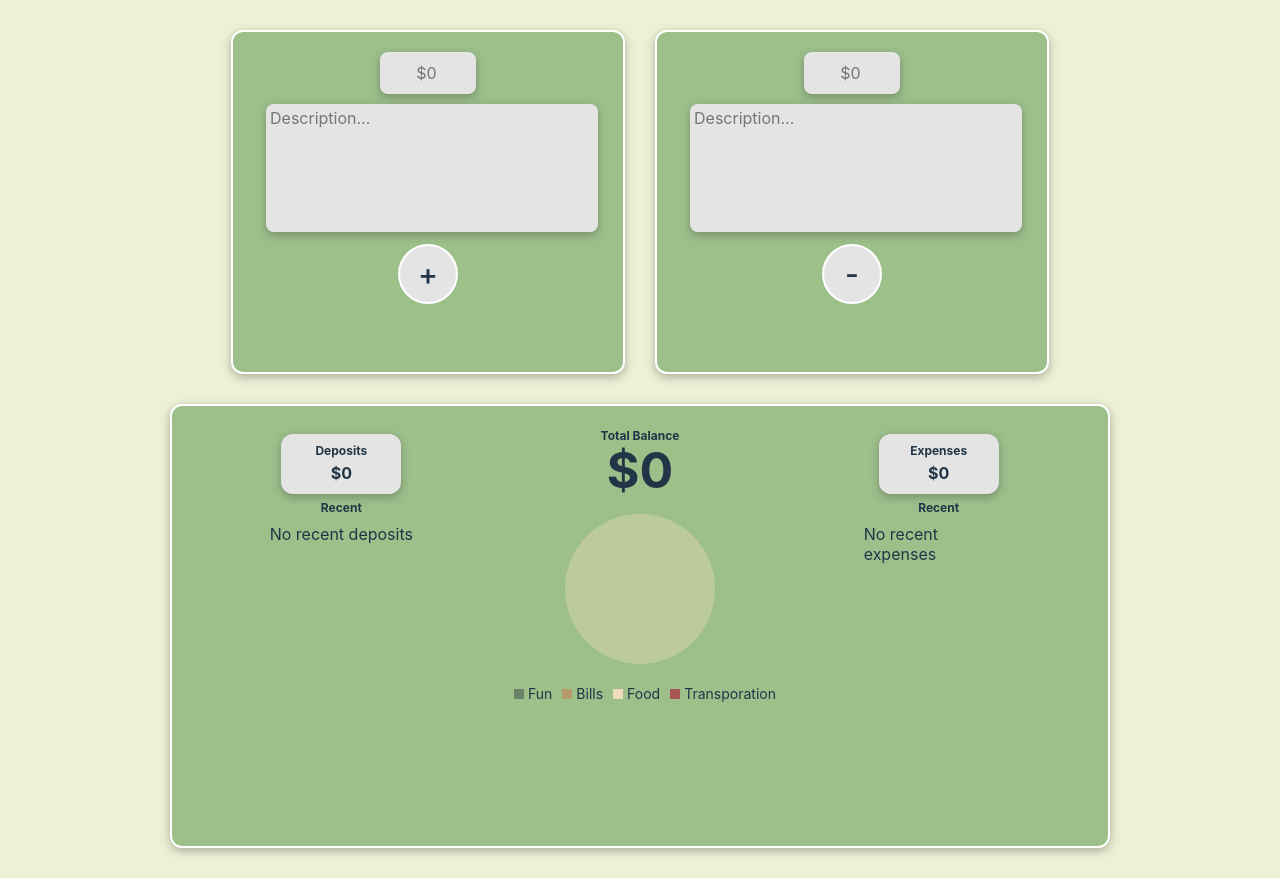
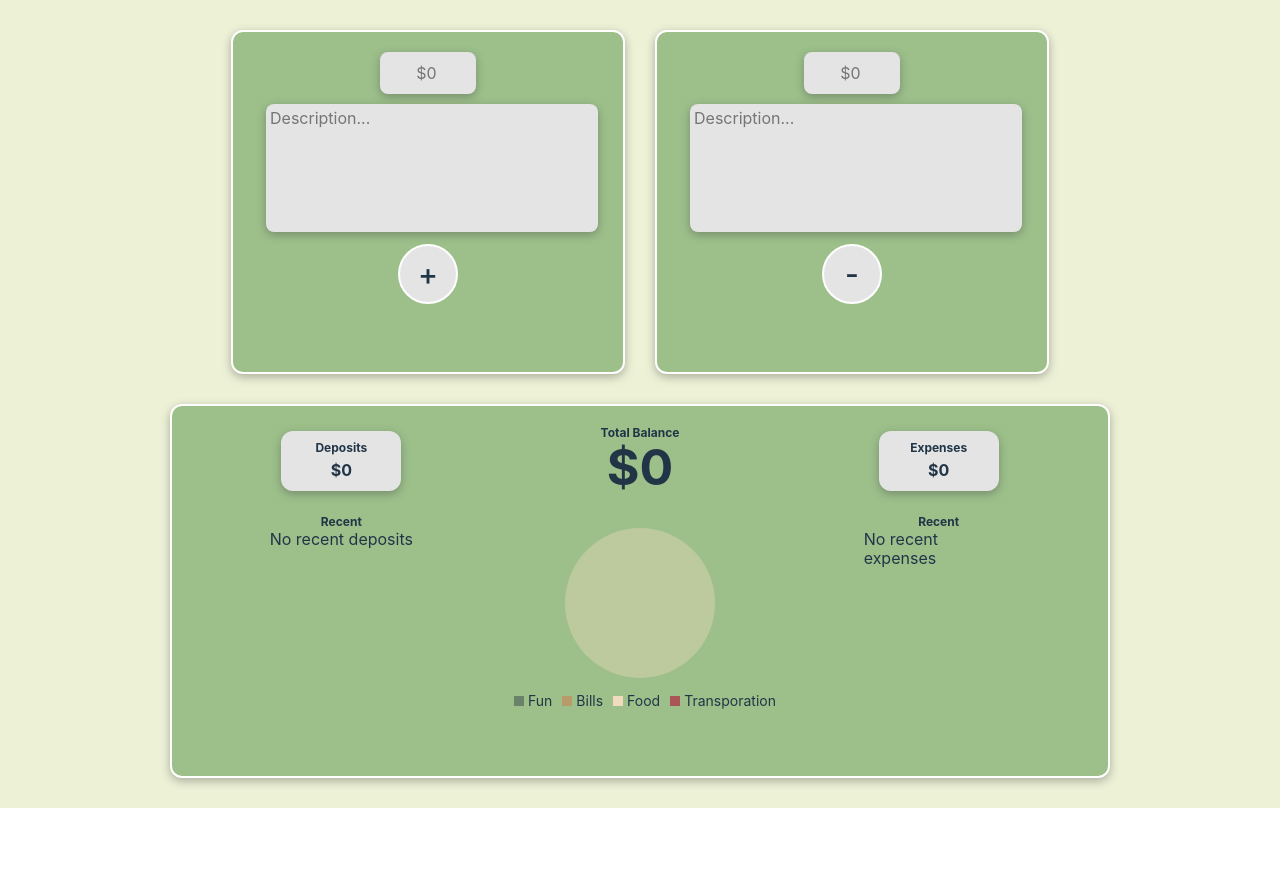
Before and after one commit to Jake-Zaruba/weekly-challenge-1, a React (Vite) app: page / in a window 1280 px wide. After the commit the page ends 808 px from the top, so only its background shows below. Built offline with nearby package versions, Linux system fonts and the light colour scheme.

Commit message:
UI improvements
Increased visible recent deposit/expense amount to 4. Improved spacing within the balance component.

```diff
--- a/src/components/Balance.jsx
+++ b/src/components/Balance.jsx
@@ -45,8 +45,9 @@ export default function Balance({
       <h4 className="total-expenses">
         Expenses <br /> <p>${Math.abs(totalExpenses)}</p>
       </h4>
+      <div className="recent-container">
+        <h4>Recent</h4>
         <div id="recent-deposit">
-        <h4>Recent</h4>
           {deposits.length === 0 ? (
             <p>No recent deposits</p>
           ) : (
@@ -60,6 +61,7 @@ export default function Balance({
               );
             })
           )}
+        </div>
       </div>
       <PieChart
         total={total}
@@ -86,8 +88,9 @@ export default function Balance({
         <div className="legend-icon"></div>
         <span>Transporation</span>
       </div>
+      <div className="recent-container">
+        <h4>Recent</h4>
         <div id="recent-expense">
-        <h4>Recent</h4>
           {expenses.length === 0 ? (
             <p>No recent expenses</p>
           ) : (
@@ -96,14 +99,26 @@ export default function Balance({
                 <>
                   <div className="recent-item" key={item.id}>
                     <p>{item.description}</p>
-
+                    <div className="price-category-container">
                       <p>${Math.abs(item.amount)}</p>
                       <div
                         className="legend-icon"
                         style={{
                           borderRadius: "50%",
+                          backgroundColor: `#${
+                            item.category === "Fun"
+                              ? "698269"
+                              : item.category === "Bills"
+                              ? "B99B6B"
+                              : item.category === "Food"
+                              ? "F1DBBF"
+                              : item.category === "Transportation"
+                              ? "AA5656"
+                              : "fff"
+                          }`,
                         }}
                       ></div>
+                    </div>
                   </div>
                 </>
               );
@@ -111,5 +126,6 @@ export default function Balance({
           )}
         </div>
       </div>
+    </div>
   );
 }
--- a/src/index.css
+++ b/src/index.css
@@ -219,11 +219,11 @@ h4 {
   }
 }
 
-.deposits-container {
+/* .deposits-container {
 }
 
 .new-expense-container {
-}
+} */
 
 .balance-container {
   display: grid;
@@ -231,7 +231,7 @@ h4 {
   grid-template-rows: 1fr 0.5fr repeat(2, 1fr);
   align-items: center;
   padding: 2rem;
-  height: 50vh;
+  max-height: 33rem;
   width: 70vw;
   max-width: 144rem;
   border-radius: 1.2rem;
@@ -308,31 +308,42 @@ textarea {
 }
 
 .total-expenses {
+  position: relative;
   grid-column: 3;
   grid-row: 1;
   justify-self: center;
   gap: 0.6rem;
 }
 
+.recent-container {
+  display: flex;
+  flex-direction: column;
+  justify-self: center;
+  margin-top: 2rem;
+}
+
 #recent-deposit {
   grid-column: 1;
-  grid-row: 2;
-  height: 17.5rem;
+  grid-row: 2 span;
+  height: 22rem;
   justify-self: center;
+  align-self: flex-start;
   overflow-y: scroll;
   scrollbar-width: 0;
 }
 
 #recent-expense {
   grid-column: 3;
-  grid-row: 2;
-  height: 17.5rem;
+  grid-row: 2 span;
+  height: 22rem;
   justify-self: center;
+  align-self: flex-start;
   overflow-y: scroll;
   scrollbar-width: 0;
 }
 
-#recent-expense::-webkit-scrollbar {
+#recent-expense::-webkit-scrollbar,
+#recent-deposit::-webkit-scrollbar {
   display: none;
 }
 
@@ -350,6 +361,7 @@ textarea {
 }
 
 .recent-item {
+  position: relative;
   display: flex;
   align-items: center;
   justify-content: space-between;
@@ -362,10 +374,28 @@ textarea {
   box-shadow: 0px 3px 10px #ffffff5b;
 }
 
+.price-category-container {
+  display: flex;
+  align-items: center;
+  justify-content: space-between;
+  width: 6rem;
+}
+
+.price-category-container .legend-icon {
+  margin-left: 0.4rem;
+}
+
+/* #recent-expense .legend-icon {
+  position: absolute;
+  top: 1.4rem;
+  left: 0rem;
+} */
+
 .pie-chart {
   grid-column: 2;
   grid-row: 2;
   justify-self: center;
+  margin-bottom: 4rem;
 }
 
 .pie-chart-animation {
@@ -384,12 +414,11 @@ textarea {
 .legend {
   display: flex;
   align-items: center;
-  /* gap: 1rem; */
   grid-column: 2;
-  grid-row: 3;
-  align-self: flex-start;
+  grid-row: 2;
+  align-self: flex-end;
   justify-self: center;
-  margin-top: 1rem;
+  margin-bottom: 4rem;
 }
 
 .legend span {
```
Also changed, not shown: src/whiteboard.jsx (added, +17 -0 lines). Lines whose indentation alone changed are shown as unchanged.
